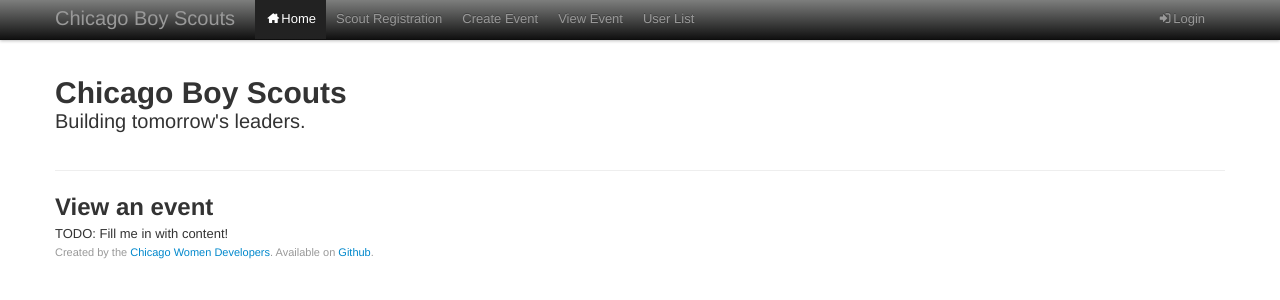
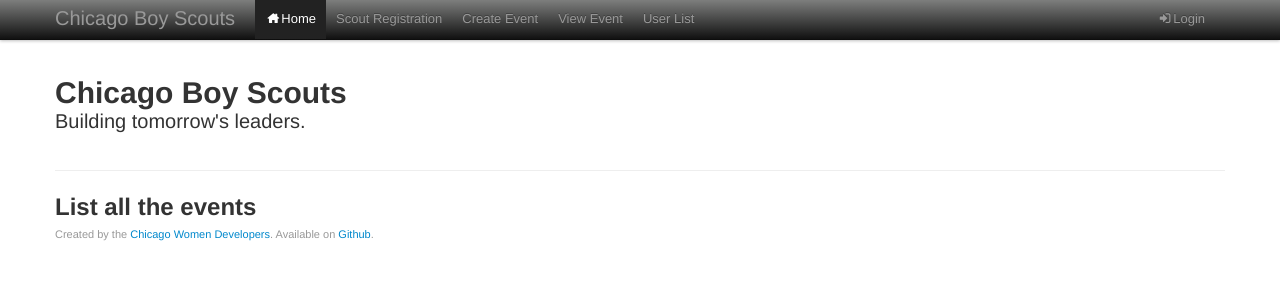
Before and after one commit to chicago-women-developers/chicago_women_developers_scout_project, a Python web app: template scouts/app/templates/view_event.html in a window 1280 px wide. Shown: the top 300 px of the page. Run offline with Jinja, Linux system fonts and the light colour scheme; the template is opened without the code that fills it, so the values that code supplies are empty; some libraries are stand-ins or nearby versions.

Commit message:
added listing of events

```diff
--- a/scouts/app/handlers/main.py
+++ b/scouts/app/handlers/main.py
@@ -190,7 +190,9 @@ class ScoutRegistrationHandler(BaseRequestHandler):
 
 class ViewEventHandler(BaseRequestHandler):
   def get(self):
-    self.render('view_event.html')
+    events = Event.all().fetch(100)
+    template_values = {'events': events}
+    self.render('view_event.html', template_values)
 
   def post(self):
     self.render('view_event.html')
--- a/scouts/app/templates/view_event.html
+++ b/scouts/app/templates/view_event.html
@@ -1,8 +1,11 @@
 {% extends "bootstrap-starter.html" %}
 
 {% block main %}
-  <h2>View an event</h2>
+  <h2>List all the events</h2>
   <div>
-    TODO: Fill me in with content!
+    {% for event in events %}
+    {{ event.eventName }}
+    <br>
+    {% endfor %}
   </div>
 {% endblock main %}
```
Also changed, not shown: 15 other files.
